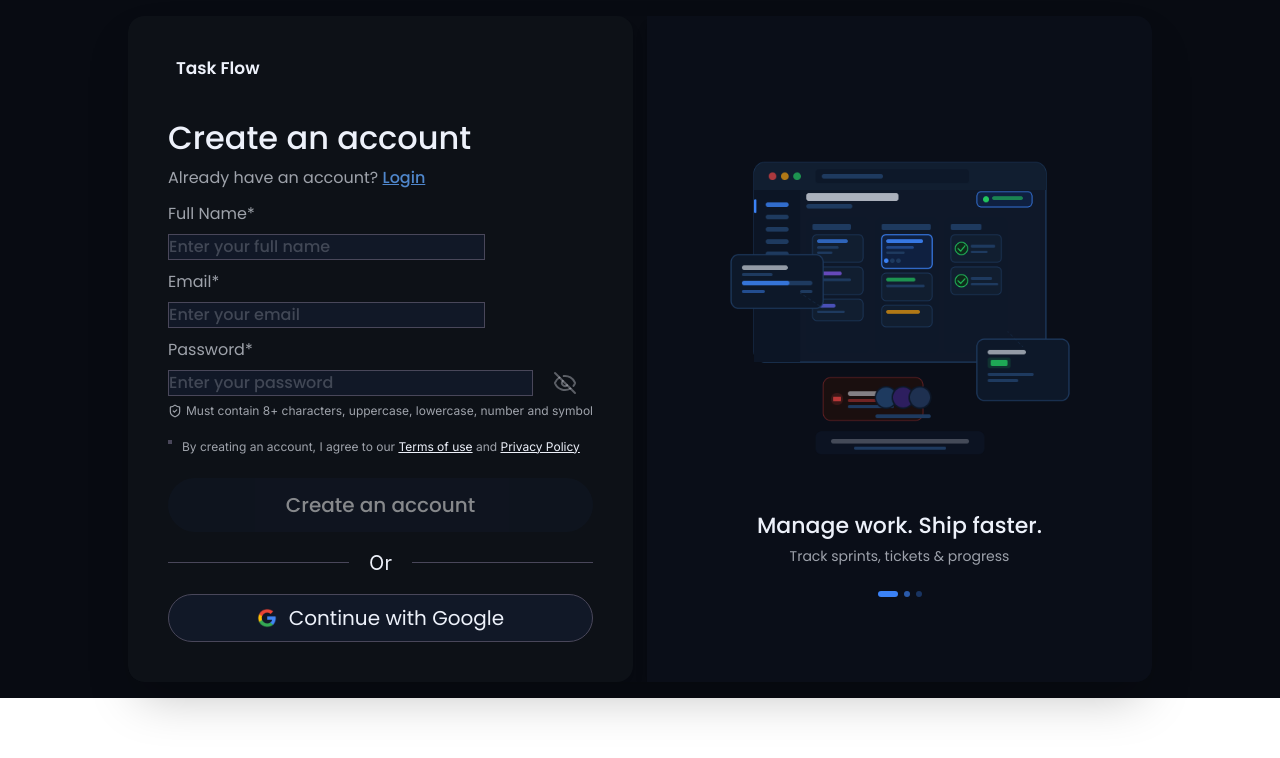
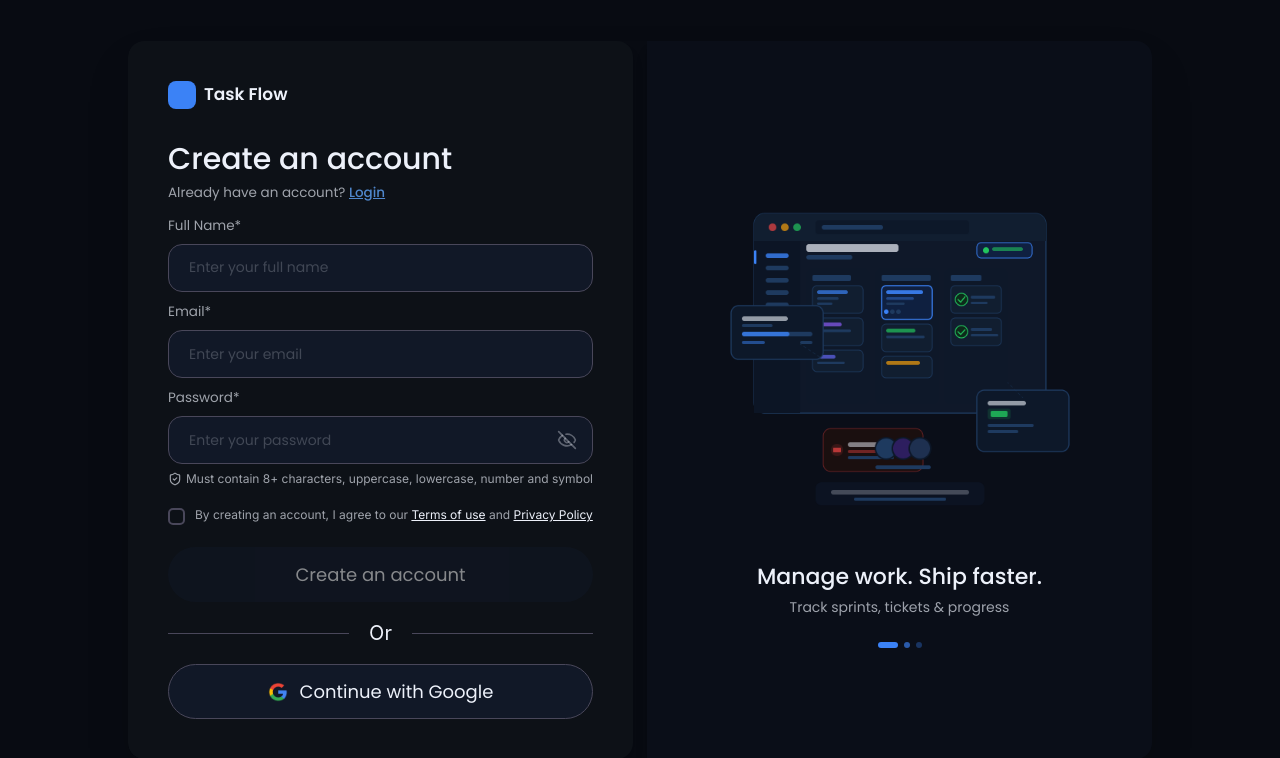
Before and after one commit to AyaMusamih/task-management-system-training, a React (Vite) app in the folder frontend/: page /signup in a window 1280 px wide. Shown: the top 758 px of the page. Built offline with nearby package versions, Linux system fonts and the light colour scheme.

Commit message:
style: add global CSS with theme variables and shared utilities

```diff
--- a/frontend/src/index.css
+++ b/frontend/src/index.css
@@ -1,6 +1,34 @@
 @import url("https://fonts.googleapis.com/css2?family=Poppins:wght@400;500;600&family=Inter:wght@400&display=swap");
+@import "tailwindcss";
 
-@import "tailwindcss";
+/* Hide browser default password reveal icon */
+input[type="password"]::-ms-reveal,
+input[type="password"]::-ms-clear {
+  display: none;
+}
+input[type="password"]::-webkit-credentials-auto-fill-button {
+  visibility: hidden;
+  display: none !important;
+  pointer-events: none;
+}
+
+/* Custom Scrollbar */
+.custom-scrollbar::-webkit-scrollbar {
+  width: 6px;
+}
+
+.custom-scrollbar::-webkit-scrollbar-track {
+  background: transparent;
+}
+
+.custom-scrollbar::-webkit-scrollbar-thumb {
+  background: #3b82f6;
+  border-radius: 10px;
+}
+
+.custom-scrollbar::-webkit-scrollbar-thumb:hover {
+  background: #2563eb;
+}
 
 @theme {
   /* Colors */
@@ -30,18 +58,200 @@
 }
 
 @layer utilities {
-  .text-logo              { font-size: 17px; font-weight: 600; font-family: var(--font-poppins); }
-  .text-heading           { font-size: 32px; font-weight: 500; font-family: var(--font-poppins); }
-  .text-subtitle          { font-size: 16px; font-weight: 400; font-family: var(--font-poppins); }
-  .text-field-label       { font-size: 16px; font-weight: 400; font-family: var(--font-poppins); }
-  .text-field-placeholder { font-size: 16px; font-weight: 500; font-family: var(--font-poppins); }
-  .text-field-typed       { font-size: 16px; font-weight: 500; font-family: var(--font-poppins); }
-  .text-btn-text          { font-size: 20px; font-weight: 500; font-family: var(--font-poppins); }
-  .text-hint              { font-size: 12px; font-weight: 400; font-family: var(--font-inter);   }
-  .text-error-text        { font-size: 11px; font-weight: 400; font-family: var(--font-inter);   }
-  .text-success-text      { font-size: 13px; font-weight: 400; font-family: var(--font-inter);   }
-  .text-checkbox          { font-size: 12px; font-weight: 400; font-family: var(--font-inter);   }
-  .text-divider-text      { font-size: 24px; font-weight: 400; font-family: var(--font-poppins); }
-  .text-google-btn        { font-size: 20px; font-weight: 400; font-family: var(--font-poppins); }
 
+  /* TYPOGRAPHY */
+
+  .text-logo {
+    font-size: 17px;
+    font-weight: 600;
+    font-family: var(--font-poppins);
+    /* letter-spacing: 0.3px; */
+  }
+
+  .text-heading {
+    font-size: 30px;
+    font-weight: 500;
+    font-family: var(--font-poppins);
+    line-height: 1.25;
+  }
+
+  .text-subtitle {
+    font-size: 13.5px;
+    font-weight: 400;
+    font-family: var(--font-poppins);
+    line-height: 1.6;
+  }
+
+  .text-field-label {
+    font-size: 13.5px;
+    font-weight: 400;
+    font-family: var(--font-poppins);
+  }
+
+  .text-field-placeholder::placeholder {
+    font-size: .5.5px;
+    font-weight: 400;
+    font-family: var(--font-poppins);
+  }
+
+  .text-field-typed {
+    font-size: 14px;
+    font-weight: 500;
+    font-family: var(--font-poppins);
+  }
+
+  .text-btn-text {
+    font-size: 18px;
+    font-weight: 400;
+    font-family: var(--font-poppins);
+  }
+
+  .text-hint {
+    font-size: 12px;
+    font-weight: 400;
+    font-family: var(--font-inter);
+  }
+
+  .text-error-text {
+    font-size: 12px;
+    font-weight: 400;
+    font-family: var(--font-inter);
+  }
+
+  .text-success-text {
+    font-size: 14px;
+    font-weight: 400;
+    font-family: var(--font-inter);
+  }
+
+  .text-checkbox {
+    font-size: 12px;
+    font-weight: 400;
+    font-family: var(--font-inter);
+  }
+
+  .text-divider-text {
+    font-size: 20px;
+    font-weight: 400;
+    font-family: var(--font-poppins);
+  }
+
+  .text-google-btn {
+    font-size: 18px;
+    font-weight: 400;
+    font-family: var(--font-poppins);
+  }
+
+
+  /* PAGE */
+
+  .page-canvas {
+    width: 100%;
+    max-width: 1440px;
+    min-height: 100dvh;
+    margin: 0 auto;
+    /* padding: 64px 40px; */
+  }
+
+
+  /* CARDS */
+
+  .left-card-signup,
+  .right-card-signup,
+  .left-card-login,
+  .right-card-login {
+    width: 100%;
+    max-width: auto;
+    min-height: auto;
+    border-radius: 24px;
+  }
+
+
+  /* INNER COLUMN */
+
+  .inner-column {
+    width: 100%;
+    max-width: 460px;
+    display: flex;
+    flex-direction: column;
+    gap: 26px;
+  }
+
+
+  /* INPUTS */
+
+  .input-field {
+    width: 100%;
+    max-width: 460px;
+    height: 48px;
+    border-radius: 14px;
+    padding-left: 20px;
+    padding-right: 20px;
+  }
+
+
+  /* BUTTONS  */
+
+  .primary-button {
+    width: 100%;
+    max-width: 460px;
+    height: 55px;
+    border-radius: 40px;
+    cursor: pointer;
+  }
+
+  .google-button {
+    width: 100%;
+    max-width: 460px;
+    height: 55px;
+    border-radius: 40px;
+    cursor: pointer;
+  }
+
+
+  /* LOGO */
+
+  .logo-icon {
+    width: 28px;
+    height: 28px;
+    border-radius: 8px;
+  }
+
+
+  /* CHECKBOX */
+
+  .checkbox {
+    width: 17px;
+    height: 17px;
+    border-radius: 5px;
+  }
+
+
+  /* PASSWORD ICON */
+
+  .password-eye-icon {
+    width: 20px;
+    height: 20px;
+  }
+
+
+  /* SUCCESS / ERROR ICONS */
+
+  .error-icon {
+    width: 14px;
+    height: 14px;
+    border-radius: 50%;
+  }
+
+  .checkmark-icon {
+    width: 15px;
+    height: 15px;
+    border-radius: 50%;
+  }
+
+  .password-strength-icon {
+    width: 14px;
+    height: 14px;
+    border-radius: 50%;
+  }
 }
```
